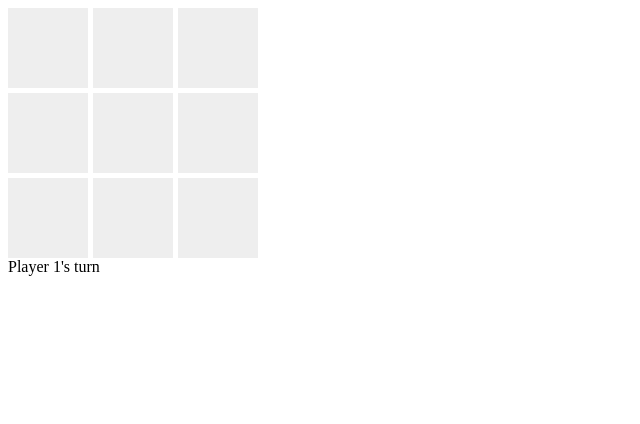
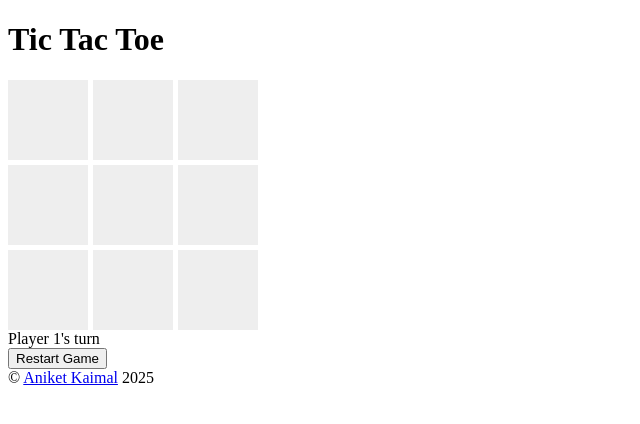
Before and after one commit to captainnairauk/tic-tac-toe, a plain HTML site: page index.html in a window 1280 px wide. Shown: the whole page, without its empty margins (0-640 px from the left). Drawn offline with Linux system fonts and the light colour scheme.

Commit message:
Finetune HTML

```diff
--- a/index.html
+++ b/index.html
@@ -1,14 +1,23 @@
 <!DOCTYPE html>
 <html lang="en">
   <head>
-    <meta charset="UTF-8">
-    <meta name="viewport" content="width=device-width, initial-scale=1.0">
+    <meta charset="UTF-8" />
+    <meta name="viewport" content="width=device-width, initial-scale=1.0" />
     <title>Tic Tac Toe</title>
-    <link rel="stylesheet" href="./style.css">
+    <link rel="stylesheet" href="./style.css" />
   </head>
   <body>
+    <div class="container">
+      <h1>Tic Tac Toe</h1>
       <div id="gameboard" class="board"></div>
       <div id="message"></div>
+      <button id="restartBtn" class="restart-btn">Restart Game</button>
+    </div>
+
+    <footer>
+        &copy; <a href="https://github.com/captainnairauk">Aniket Kaimal</a> 2025
+    </footer>
+
     <script src="./script.js" defer></script>
   </body>
 </html>
```
Lines whose indentation alone changed are shown as unchanged.
